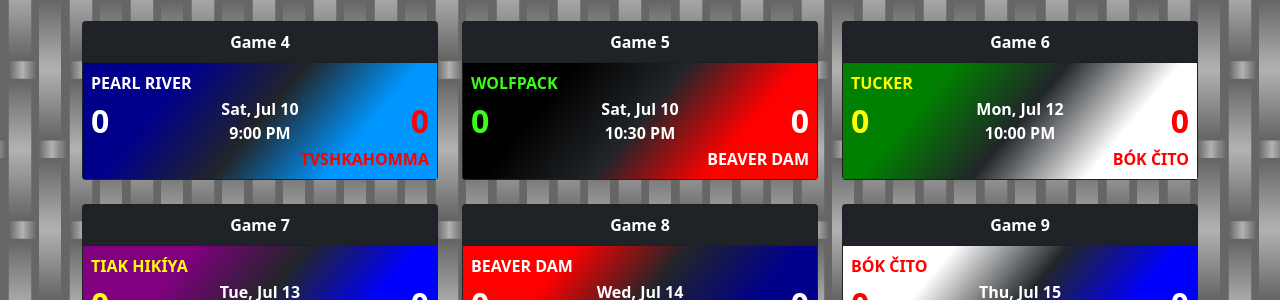
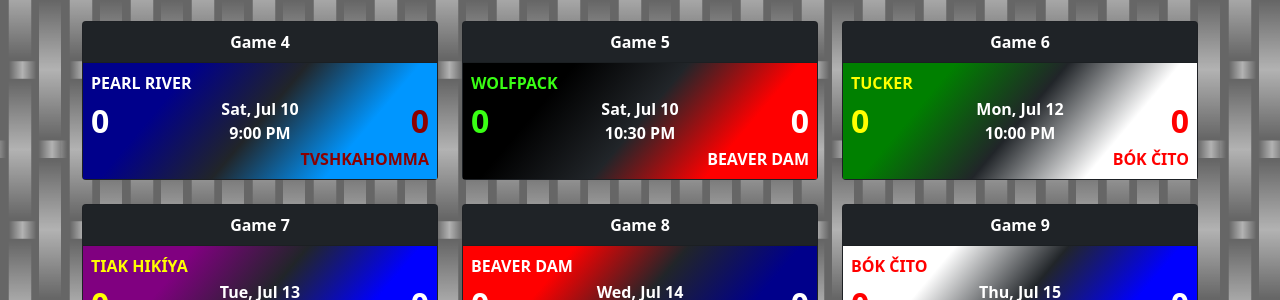
Before and after one commit to smattera/smattera.github.io, a Jekyll site: the page built from stickball/index.md, in a window 1280 px wide. Shown: the part 402-702 px from the top of the page. Built offline with Jekyll 4.4.1, drawn with Linux system fonts in a browser that asks for light colours; nearby versions of some CDN libraries.

Commit message:
Update stickball.html

```diff
--- a/_includes/stickball.html
+++ b/_includes/stickball.html
@@ -7,7 +7,7 @@
         {% include game.html g="1" d="Thu, Jul 08" hr="9:00 PM" t1="UNIFIED" t1c="#355E3B" t1c2="orange" t1s="0" t2="BEAVER DAM" t2c="red" t2c2="white" t2s="0" %}
         {% include game.html g="2" d="Fri, Jul 09" hr="9:00 PM" t1="WARRIORS" t1c="maroon" t1c2="white" t1s="0" t2="BÓK ČITO" t2c="white" t2c2="red" t2s="0" %}
         {% include game.html g="3" d="Fri, Jul 09" hr="10:30 PM" t1="KONI HATA" t1c="blue" t1c2="white" t1s="0" t2="OKA HOMMA" t2c="yellow" t2c2="red" t2s="0" %}
-        {% include game.html g="4" d="Sat, Jul 10" hr="9:00 PM" t1="PEARL RIVER" t1c="darkblue" t1c2="white" t1s="0" t2="TVSHKAHOMMA" t2c="#0096FF" t2c2="red" t2s="0" %}
+        {% include game.html g="4" d="Sat, Jul 10" hr="9:00 PM" t1="PEARL RIVER" t1c="darkblue" t1c2="white" t1s="0" t2="TVSHKAHOMMA" t2c="#0096FF" t2c2="darkred" t2s="0" %}
         {% include game.html g="5" d="Sat, Jul 10" hr="10:30 PM" t1="WOLFPACK" t1c="black" t1c2="#39FF14" t1s="0" t2="BEAVER DAM" t2c="red" t2c2="white" t2s="0" %}
         {% include game.html g="6" d="Mon, Jul 12" hr="10:00 PM" t1="TUCKER" t1c="green" t1c2="yellow" t1s="0" t2="BÓK ČITO" t2c="white" t2c2="red" t2s="0" %}
         {% include game.html g="7" d="Tue, Jul 13" hr="10:00 PM" t1="TIAK HIKÍYA" t1c="purple" t1c2="yellow" t1s="0" t2="KONI HATA" t2c="blue" t2c2="white" t2s="0" %}
```
